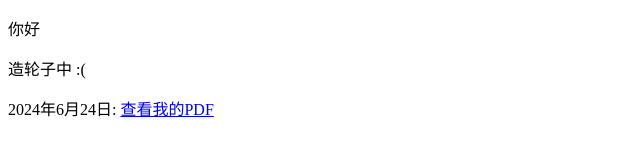
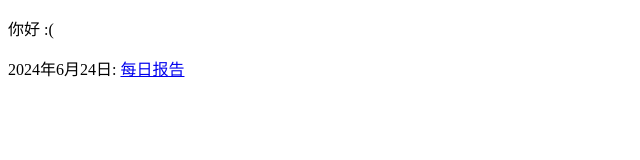
Before and after one commit to ykyinone/ykyinone.github.io, a plain HTML site: page index.html in a window 1280 px wide. Shown: the whole page, without its empty margins (0-640 px from the left). Drawn offline with Linux system fonts and the light colour scheme.

Commit message:
Update index.html

```diff
--- a/index.html
+++ b/index.html
@@ -5,8 +5,7 @@
 <title>个人主页</title>
 </head>
 <body>
-    <p>你好</p>
-    <p>造轮子中 :( </p>
-    <p>2024年6月24日: <a href="/reports/6_24.pdf" target="_blank">查看我的PDF</a></p>
+    <p>你好 :(</p>
+    <p>2024年6月24日: <a href="/reports/6_24.pdf" target="_blank">每日报告</a></p>
 </body>
 </html>
```
